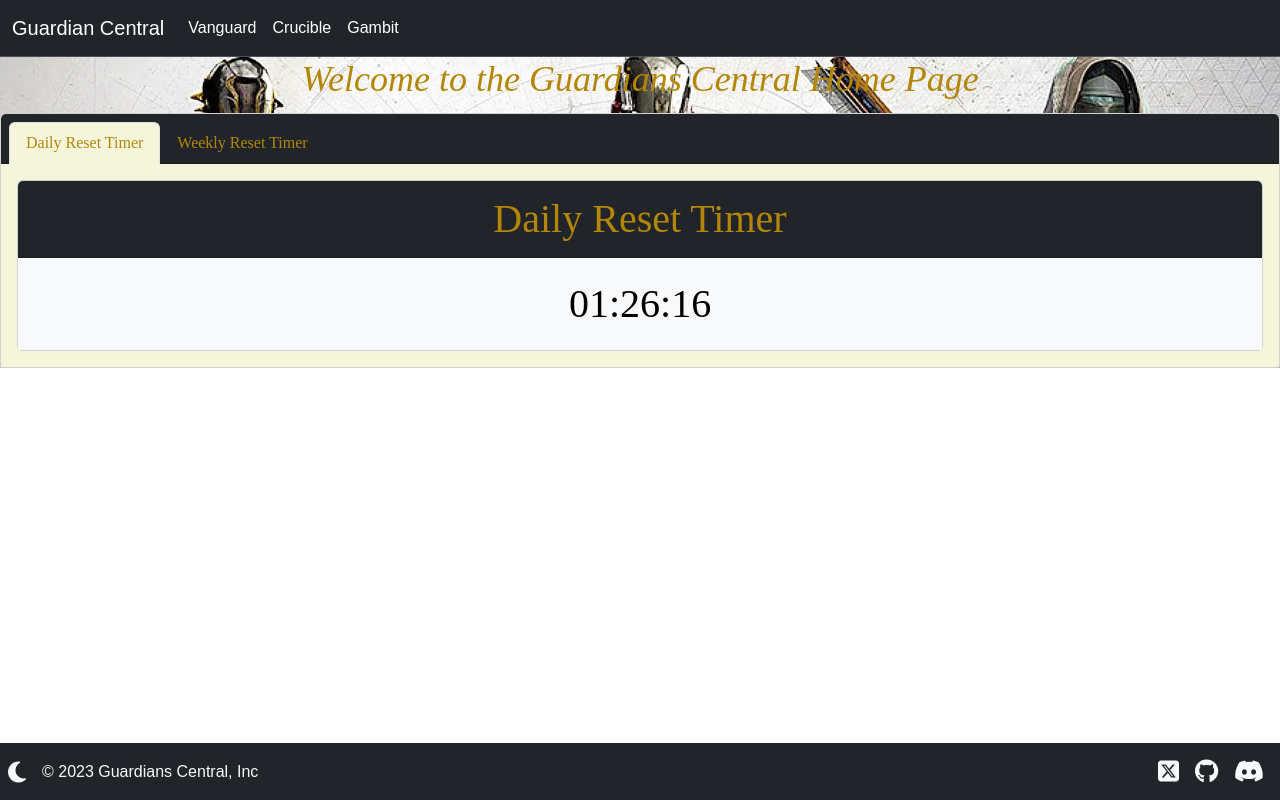
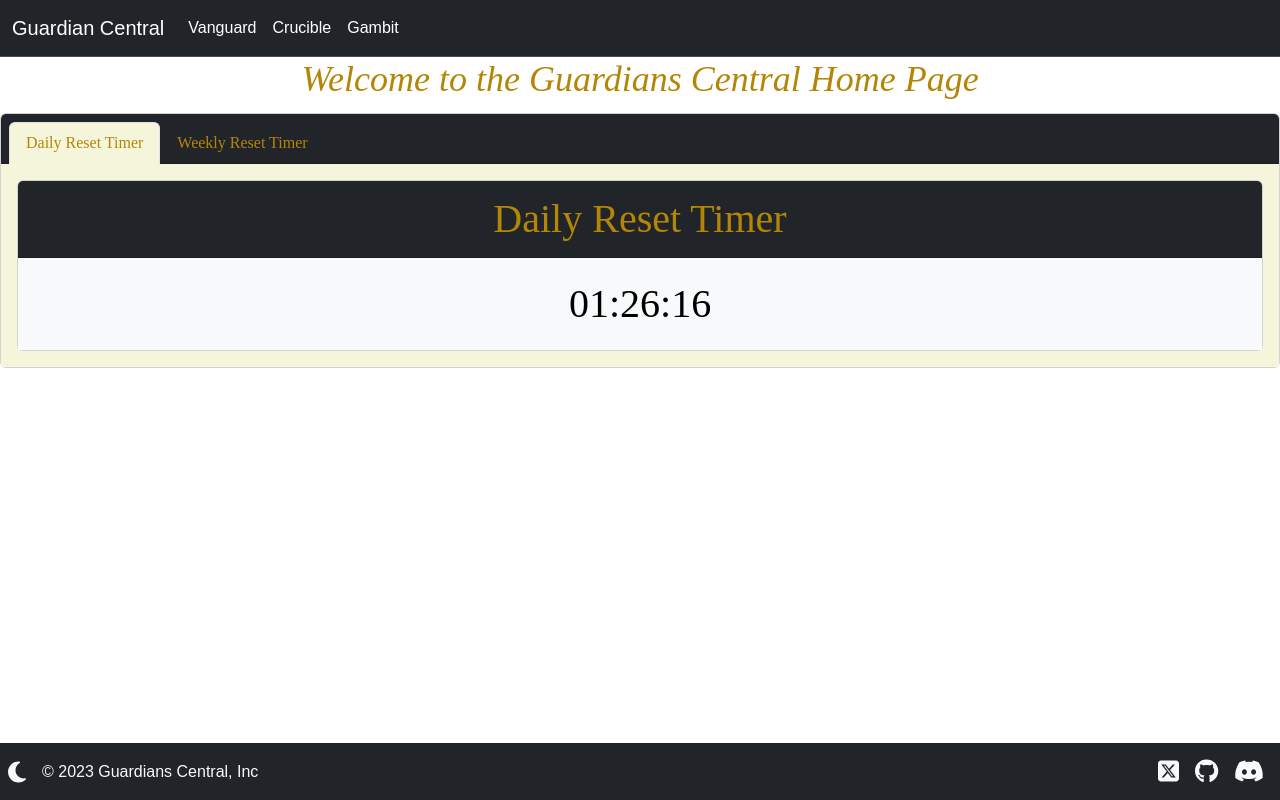
Before and after one commit to WesleyCartagena/guardians-central-backup-4-23-24, a React (Create React App) app: page /#/ in a window 1280 px wide. Built offline with nearby package versions, Linux system fonts and the light colour scheme.

Commit message:
broken image

```diff
--- a/src/App.css
+++ b/src/App.css
@@ -1,7 +1,6 @@
 .App {
   text-align: center;
   font-family: Arial, Helvetica, sans-serif;
-  background: url(./assets/images/destiny2-classes.jpg) no-repeat fixed;
   -webkit-background-size: cover;
   -moz-background-size: cover;
   -o-background-size: cover;
```
